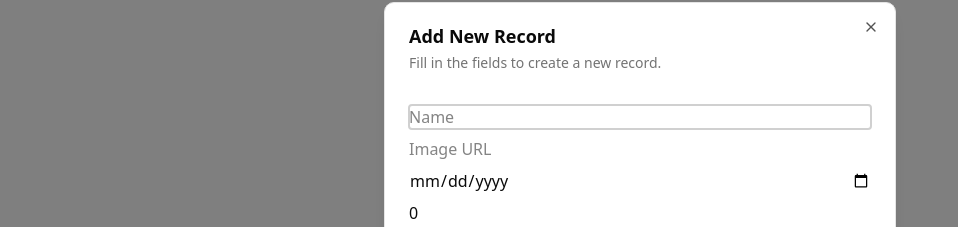
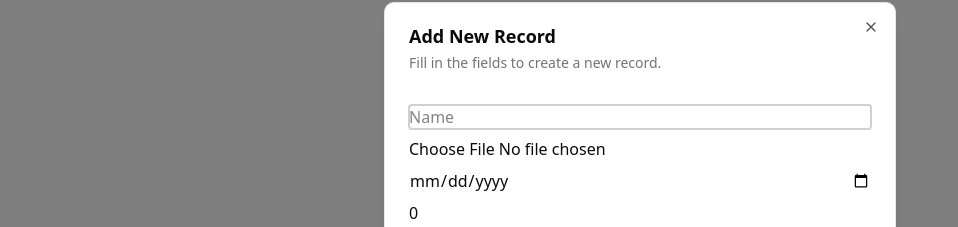
Before and after one commit to joroinnoroff/brokkenFront, a Next.js app: page /admin in a window 1280 px wide. Both pictures are taken after a click on the button "Create new record". Shown: the part 218-445 px from the top of the page, without its empty margins (0-958 px from the left). Built offline with nearby package versions, Linux system fonts and the light colour scheme; no server answers.

Commit message:
testing live

```diff
--- a/next.config.ts
+++ b/next.config.ts
@@ -6,7 +6,7 @@ const nextConfig: NextConfig = {
     remotePatterns: [
       {
         protocol: "https",
-        hostname: "example.com",
+        hostname: 'brokken-s3.s3.amazonaws.com',
         port: "",
         pathname: "/**", // allow all paths
       },
--- a/src/api/records/route.ts
+++ b/src/api/records/route.ts
@@ -1,6 +1,6 @@
 import { NextRequest, NextResponse } from "next/server";
 
-const API_URL = process.env.NEXT_PUBLIC_API_URL
+const API_URL = process.env.NEXT_PUBLIC_API_URL || "https://brokken-back.vercel.app/api"
 
 export async function fetchRecords() {
   const res = await fetch(`${API_URL}/records`,);
--- a/src/app/admin/components/AddRecord.tsx
+++ b/src/app/admin/components/AddRecord.tsx
@@ -20,18 +20,44 @@ export default function AddRecord({ onSubmit }: AddRecordProps) {
     price: 0,
     description: "",
   });
-
+  const [uploading, setUploading] = useState(false);
 
   const handleChange = (e: React.ChangeEvent<HTMLInputElement | HTMLTextAreaElement>) => {
     const { name, value } = e.target;
     setFormData(prev => ({ ...prev, [name]: name === "price" ? Number(value) : value }));
   };
 
+  const handleFileChange = async (e: React.ChangeEvent<HTMLInputElement>) => {
+    if (!e.target.files?.length) return;
+    const file = e.target.files[0];
+    setUploading(true);
+
+    const form = new FormData();
+    form.append("file", file);
+
+    try {
+      const res = await fetch(`${process.env.NEXT_PUBLIC_API_URL}uploads`, {
+        method: "POST",
+        body: form,
+      });
+      const data = await res.json();
+      setFormData(prev => ({ ...prev, image: data.url })); // save S3 URL
+    } catch (err) {
+      console.error("Upload failed:", err);
+    } finally {
+      setUploading(false);
+    }
+  };
 
   const handleSubmit = () => {
+    if (!formData.image) {
+      alert("Please upload an image first!");
+      return;
+    }
     onSubmit(formData);
     setFormData({ name: "", image: "", release_date: "", price: 0, description: "" })
   }
+
   return (
     <Dialog>
       <DialogTrigger>Create new record</DialogTrigger>
@@ -43,7 +69,9 @@ export default function AddRecord({ onSubmit }: AddRecordProps) {
 
         <div className="flex flex-col gap-2 mt-4">
           <input name="name" value={formData.name} onChange={handleChange} placeholder="Name" />
-          <input name="image" value={formData.image} onChange={handleChange} placeholder="Image URL" />
+          <input type="file" onChange={handleFileChange} />
+          {uploading && <p>Uploading...</p>}
+          {formData.image && <p className="text-sm text-green-600">Uploaded successfully!</p>}
           <input type="date" name="release_date" value={formData.release_date} onChange={handleChange} />
           <input type="number" name="price" value={formData.price} onChange={handleChange} placeholder="Price" />
           <textarea name="description" value={formData.description} onChange={handleChange} placeholder="Description" />
--- a/src/app/layout.tsx
+++ b/src/app/layout.tsx
@@ -13,7 +13,7 @@ const geistMono = Geist_Mono({
 });
 
 export const metadata: Metadata = {
-  title: "Create Next App",
+  title: "Brokken Records",
   description: "Generated by create next app",
 };
 
--- a/src/components/HeroCon.tsx
+++ b/src/components/HeroCon.tsx
@@ -4,7 +4,7 @@ import FuzzyText from "./FuzzyText";
 import gsap from "gsap";
 import { AnimatePresence, motion } from "framer-motion";
 import Link from "next/link";
-import Vinyl from "./Vinyl";
+
 
 export default function HeroCon() {
   const [fontSize, setFontSize] = useState(200);
@@ -94,6 +94,9 @@ export default function HeroCon() {
               </Link>
             </div>
 
+
+
+
           </motion.div>
         )}
 
```
